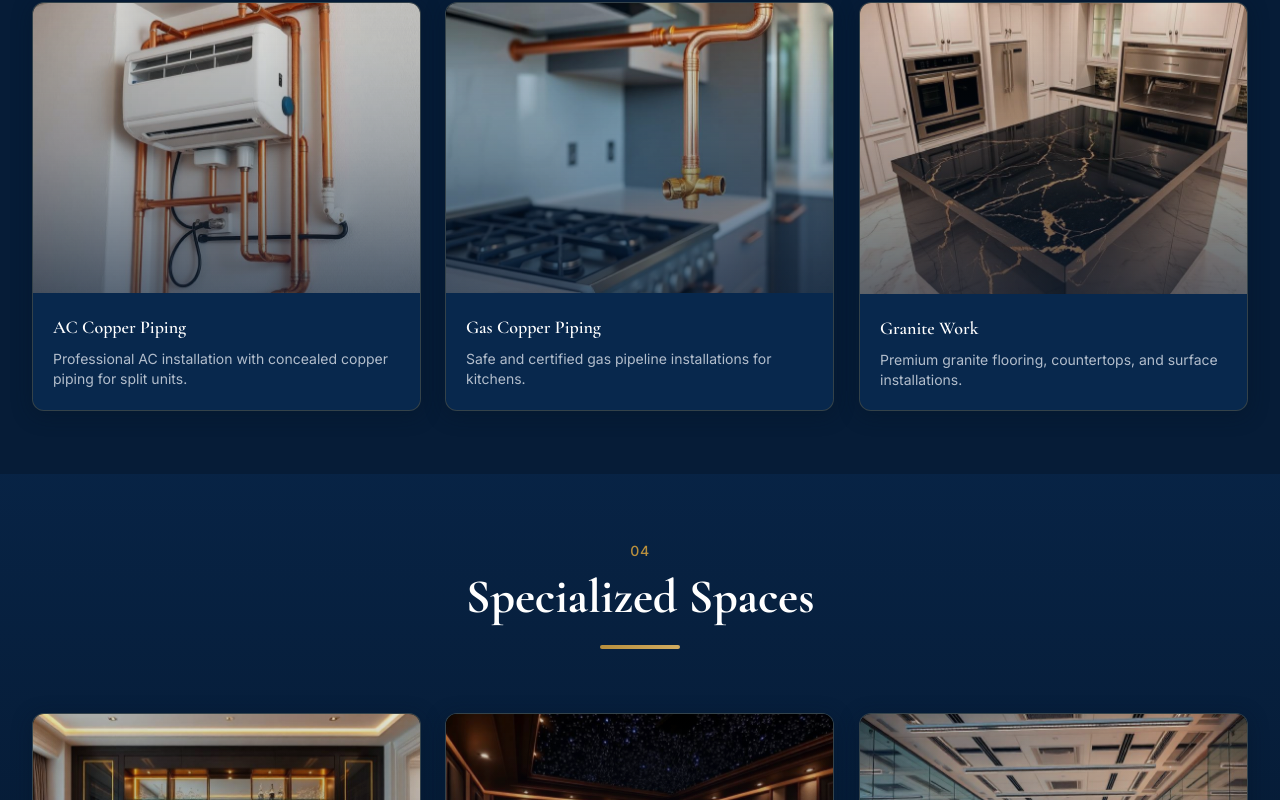
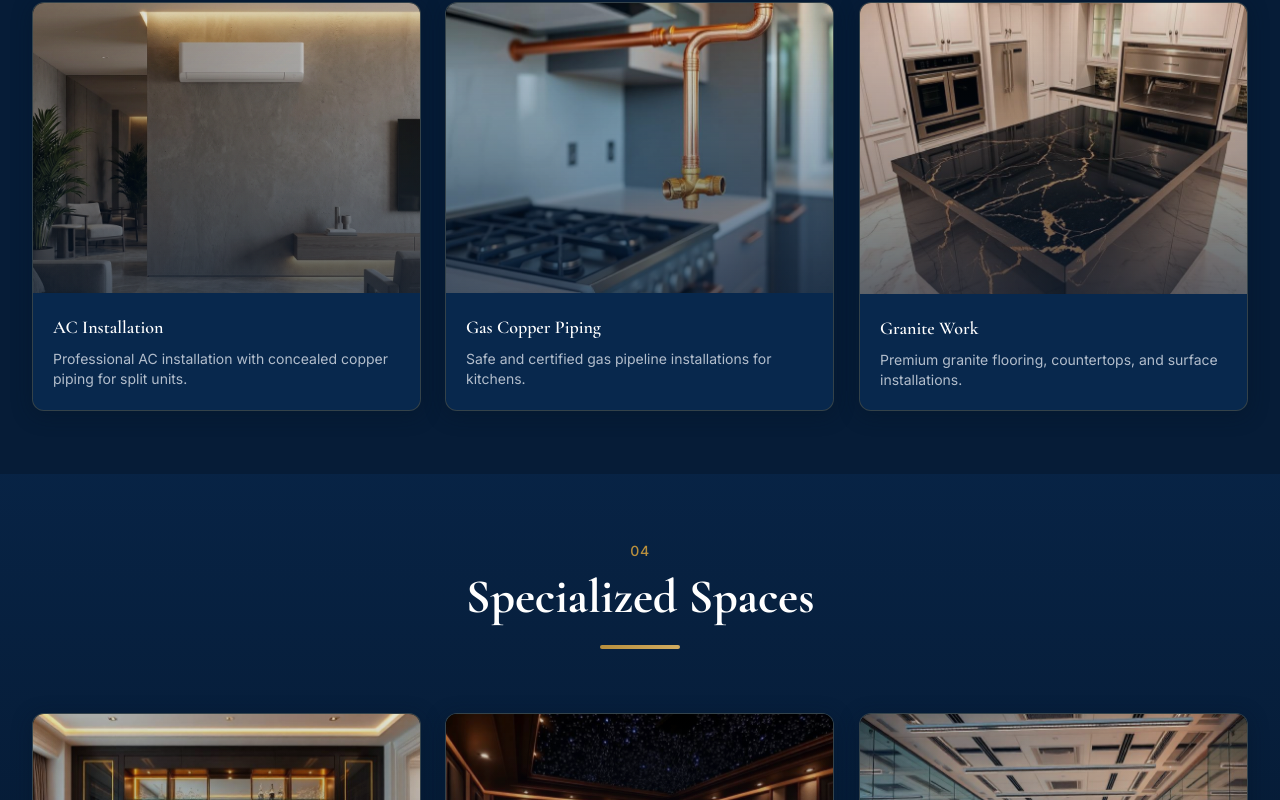
Before and after one commit to CODTECHIT/oopus-interiors, a React (Vite) app: page /services in a window 1280 px wide. Shown: the part 2498-3298 px from the top of the page. Built offline with nearby package versions, Linux system fonts and the light colour scheme; the HTML template or start-up script is replaced by a standard one.

Commit message:
feat(ui): update AC service image and title for cleaner look

```diff
--- a/src/pages/Services.tsx
+++ b/src/pages/Services.tsx
@@ -13,7 +13,7 @@ import imgCarpentry from "@/assets/services/carpentry-services.jpg";
 import imgElectrical from "@/assets/services/electrical-works.jpg";
 import imgPainting from "@/assets/services/painting.jpg";
 import imgGypsum from "@/assets/services/gypsum-ceiling.jpg";
-import imgACPiping from "@/assets/services/ac-copper-piping.jpg";
+import imgACPiping from "@/assets/services/ac-unit.jpg";
 import imgGasPiping from "@/assets/services/gas-copper-piping.jpg";
 import imgGranite from "@/assets/services/granite-work.jpg";
 import imgBar from "@/assets/services/bar-counter.jpg";
@@ -76,7 +76,7 @@ const allServices = [
     category: "Utilities & Infrastructure",
     services: [
       {
-        title: "AC Copper Piping",
+        title: "AC Installation",
         description: "Professional AC installation with concealed copper piping for split units.",
         image: imgACPiping,
       },
@@ -166,10 +166,10 @@ const Services = () => {
             <SectionHeading subtitle={`0${categoryIndex + 1}`} title={category.category} />
 
             <div className={`grid gap-6 ${category.services.length === 1
-                ? "grid-cols-1 max-w-md mx-auto"
-                : category.services.length === 2
-                  ? "grid-cols-1 md:grid-cols-2 max-w-3xl mx-auto"
-                  : "grid-cols-1 md:grid-cols-2 lg:grid-cols-3"
+              ? "grid-cols-1 max-w-md mx-auto"
+              : category.services.length === 2
+                ? "grid-cols-1 md:grid-cols-2 max-w-3xl mx-auto"
+                : "grid-cols-1 md:grid-cols-2 lg:grid-cols-3"
               }`}>
               {category.services.map((service, index) => (
                 <div
```
Also changed, not shown: src/assets/services/ac-unit.jpg (added).
